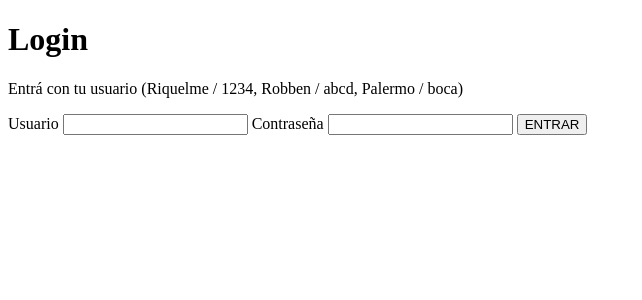
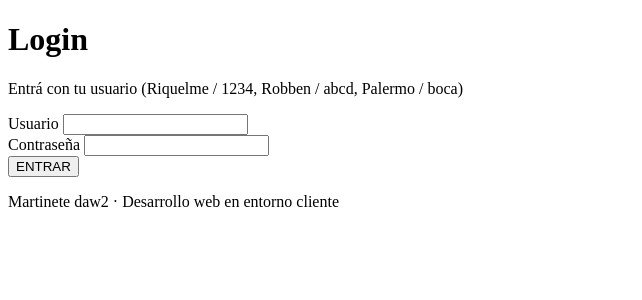
Before and after one commit to martinete14/daw2, a PHP site: page / in a window 1280 px wide. Shown: the top 300 px of the page, without its empty margins (0-642 px from the left). Run offline with PHP 8.4, Linux system fonts and the light colour scheme.

Commit message:
ActividadSessionStorage: mismo css y estructura que en WEBSERVICIO

```diff
--- a/WEBCLIENTE/ActividadSessionStorage/index.html
+++ b/WEBCLIENTE/ActividadSessionStorage/index.html
@@ -4,26 +4,41 @@
     <meta charset="UTF-8" />
     <link rel="icon" type="image/svg+xml" href="/favicon.svg" />
     <meta name="viewport" content="width=device-width, initial-scale=1.0" />
-    <title>Login con SessionStorage</title>
+    <title>Login</title>
   </head>
   <body>
+    <div class="cabecera">
       <h1>Login</h1>
+      <!-- si hay alguien logeado, su nombre sale arriba a la derecha -->
+      <span class="usuario" id="usuario-cabecera"></span>
+    </div>
 
+    <div class="contenido">
       <form id="form-login">
         <p>Entrá con tu usuario (Riquelme / 1234, Robben / abcd, Palermo / boca)</p>
+
+        <div class="campo">
           <label for="usuario">Usuario</label>
           <input type="text" id="usuario" required>
+        </div>
 
+        <div class="campo">
           <label for="clave">Contraseña</label>
           <input type="password" id="clave" required>
+        </div>
 
-      <button type="submit">ENTRAR</button>
-      <p id="error"></p>
+        <button type="submit" class="enviar">ENTRAR</button>
+        <p class="error" id="error" hidden>Usuario o contraseña incorrectos.</p>
       </form>
 
       <div id="zona-usuario" hidden>
-      <p id="saludo"></p>
-      <button id="salir">Cerrar sesión</button>
+        <p class="ok" id="saludo"></p>
+        <button id="salir" class="enviar">Cerrar sesión</button>
+      </div>
+    </div>
+
+    <div class="pie">
+      <p>Martinete daw2 &middot; Desarrollo web en entorno cliente</p>
     </div>
 
     <script type="module" src="/src/main.js"></script>
--- a/WEBCLIENTE/ActividadSessionStorage/src/main.js
+++ b/WEBCLIENTE/ActividadSessionStorage/src/main.js
@@ -4,6 +4,7 @@
 const formLogin = document.getElementById("form-login");
 const zonaUsuario = document.getElementById("zona-usuario");
 const saludo = document.getElementById("saludo");
+const usuarioCabecera = document.getElementById("usuario-cabecera");
 const error = document.getElementById("error");
 const botonSalir = document.getElementById("salir");
 
@@ -13,9 +14,11 @@
     formLogin.hidden = true;
     zonaUsuario.hidden = false;
     saludo.textContent = "Hola " + usuario + ", ya estás logeado.";
+    usuarioCabecera.textContent = usuario;
   } else {
     formLogin.hidden = false;
     zonaUsuario.hidden = true;
+    usuarioCabecera.textContent = "";
   }
 }
 
@@ -25,10 +28,10 @@
   const clave = document.getElementById("clave").value;
 
   if (login(usuario, clave)) {
-    error.textContent = "";
+    error.hidden = true;
     mostrar();
   } else {
-    error.textContent = "Usuario o contraseña incorrectos.";
+    error.hidden = false;
   }
 });
 
--- a/WEBCLIENTE/ActividadSessionStorage/src/style.css
+++ b/WEBCLIENTE/ActividadSessionStorage/src/style.css
@@ -1,24 +1,113 @@
-body {
-  font-family: Arial, sans-serif;
-  background: #44a1f8;
-  max-width: 400px;
-  margin: 40px auto;
-  padding: 20px;
+* {
+  box-sizing: border-box;
 }
 
-label, input {
+body {
+  margin: 0;
+  min-height: 100vh;
+  display: flex;
+  flex-direction: column;
+  align-items: center;
+  background: #eef5fb;
+  color: #1c2b3a;
+  font-family: Arial, sans-serif;
+}
+
+.cabecera,
+.pie,
+.contenido {
+  width: 90%;
+  max-width: 420px;
+}
+
+.cabecera {
+  display: flex;
+  justify-content: space-between;
+  align-items: center;
+  padding: 1.4rem 0 0.8rem;
+  border-bottom: 3px solid #f2b705;
+}
+
+.cabecera .usuario {
+  font-size: 0.9rem;
+  font-weight: bold;
+  color: #3d6da8;
+}
+
+.cabecera h1 {
+  font-size: 1.3rem;
+  margin: 0;
+}
+
+.pie {
+  margin-top: auto;
+  padding: 1.5rem 0;
+  color: #5c6b7a;
+  font-size: 0.8rem;
+  text-align: center;
+}
+
+.contenido {
+  padding: 1rem 0 2rem;
+}
+
+.campo {
+  margin-bottom: 0.9rem;
+}
+
+.campo label {
   display: block;
-  margin-bottom: 10px;
+  font-size: 0.9rem;
+  color: #5c6b7a;
+  margin-bottom: 0.3rem;
+}
+
+input {
+  font: inherit;
+  width: 100%;
+  padding: 0.55rem 0.7rem;
+  border: 1px solid #b8d2ea;
+  border-radius: 6px;
+  background: #fff;
+  margin-bottom: 1rem;
+}
+
+input:focus {
+  border-color: #4f86c6;
 }
 
 button {
-  background: #1f4e80;
-  color: white;
+  font: inherit;
+  padding: 0.55rem 1.3rem;
+  color: #fff;
+  background: #4f86c6;
   border: none;
-  padding: 8px 16px;
+  border-radius: 6px;
   cursor: pointer;
 }
 
-#error {
-  color: red;
+button:hover {
+  background: #3d6da8;
 }
+
+button.enviar {
+  width: 100%;
+  margin-top: 0.5rem;
+}
+
+p.ok,
+p.error {
+  padding: 0.7rem 0.9rem;
+  border-radius: 6px;
+  font-size: 0.95rem;
+}
+
+p.ok {
+  background: #fdf3d1;
+  color: #7a5c00;
+}
+
+p.error {
+  background: #f7e6e6;
+  color: #a13a3a;
+}
```
Lines whose indentation alone changed are shown as unchanged.
